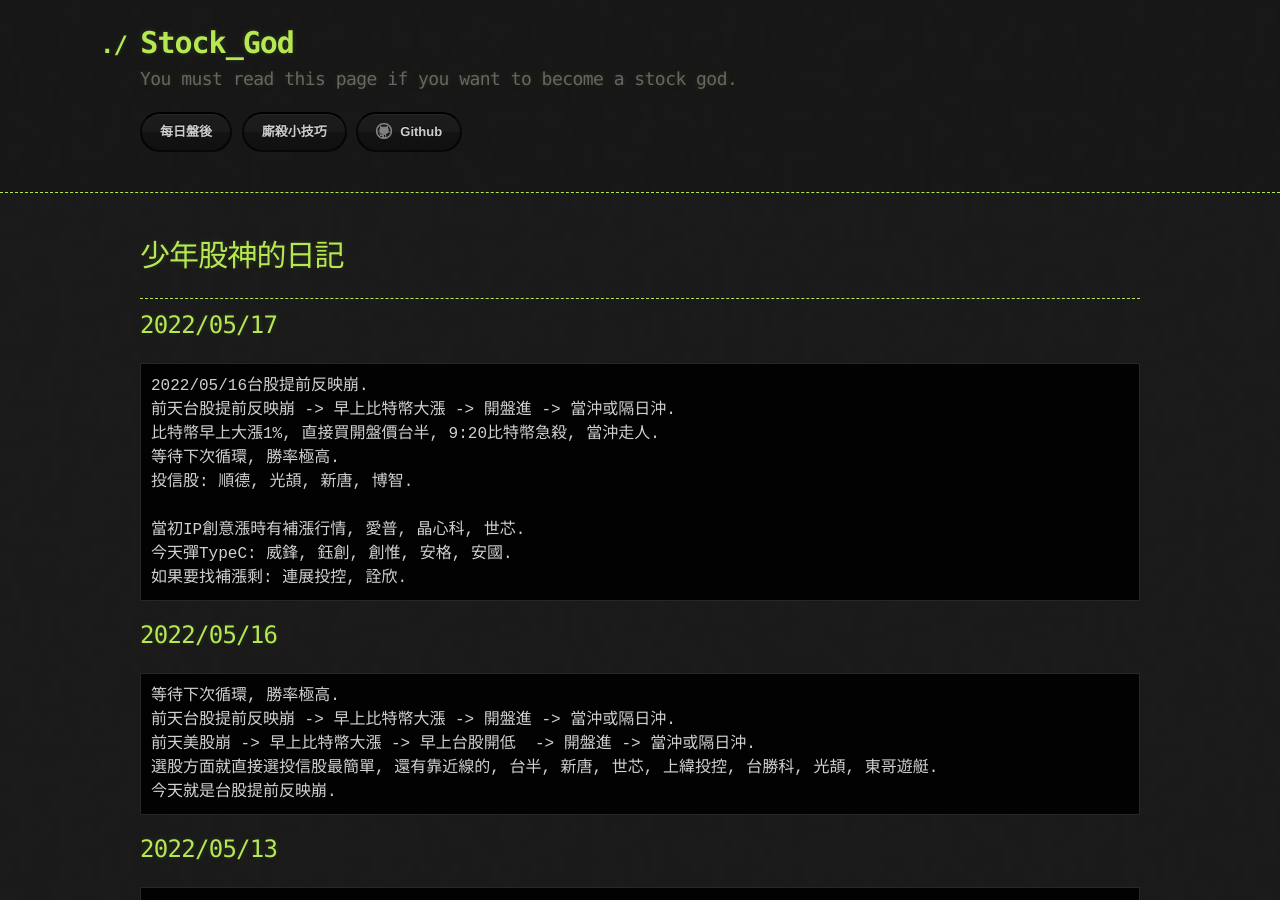
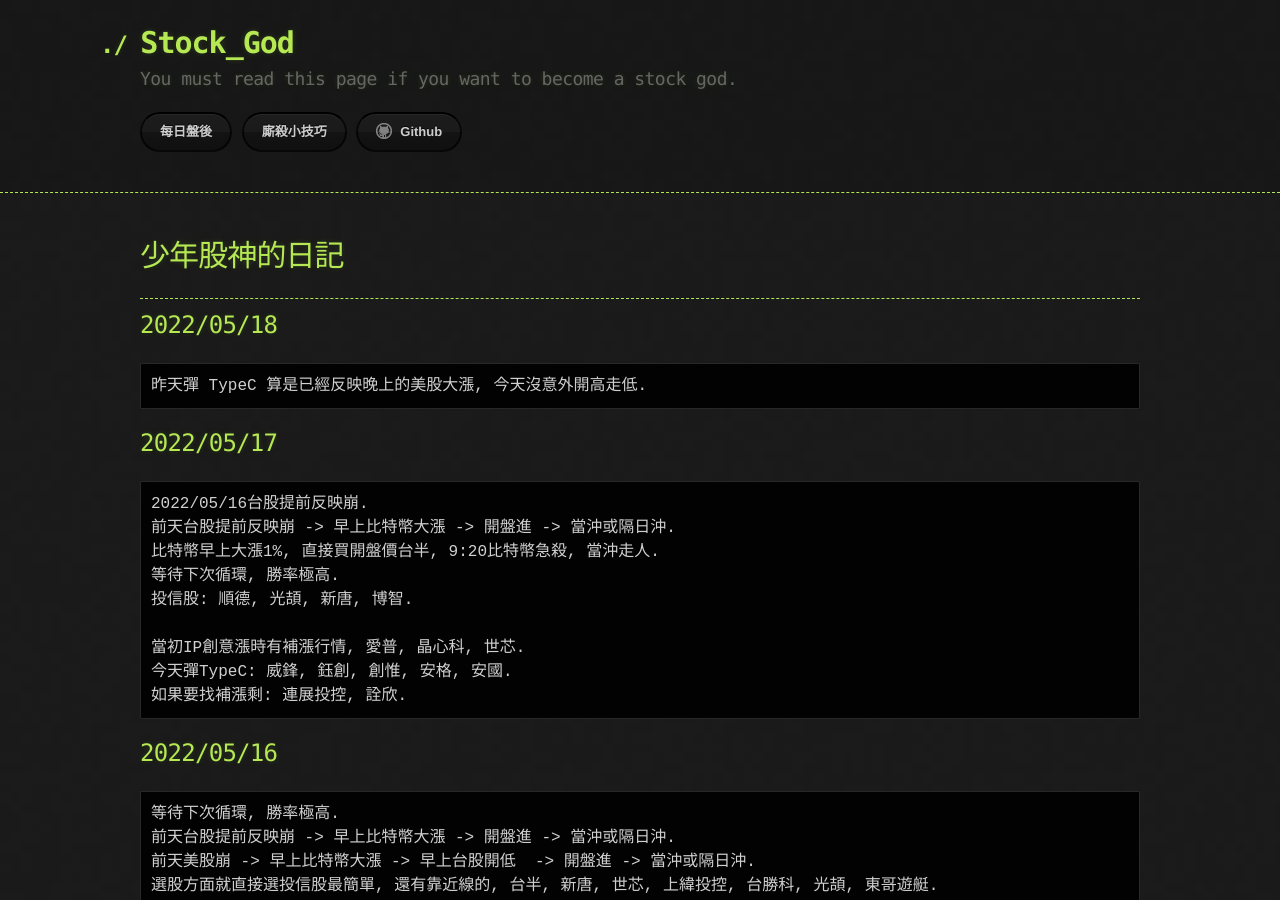
Before and after one commit to lepg5487/Stock_God, a Jekyll site: the page built from index.md, in a window 1280 px wide and 900 px high. Built offline with Jekyll 4.4.1, drawn with Linux system fonts in a browser that asks for light colours; our own code applies the rules of GitHub Pages for plain Markdown files.

Commit message:
Update index.md

````diff
--- a/index.md
+++ b/index.md
@@ -5,6 +5,11 @@ layout: testlayouts
 # 少年股神的日記
 
 ---
+
+## 2022/05/18
+```
+昨天彈 TypeC 算是已經反映晚上的美股大漲, 今天沒意外開高走低.
+```
 
 ## 2022/05/17
 ```
````
